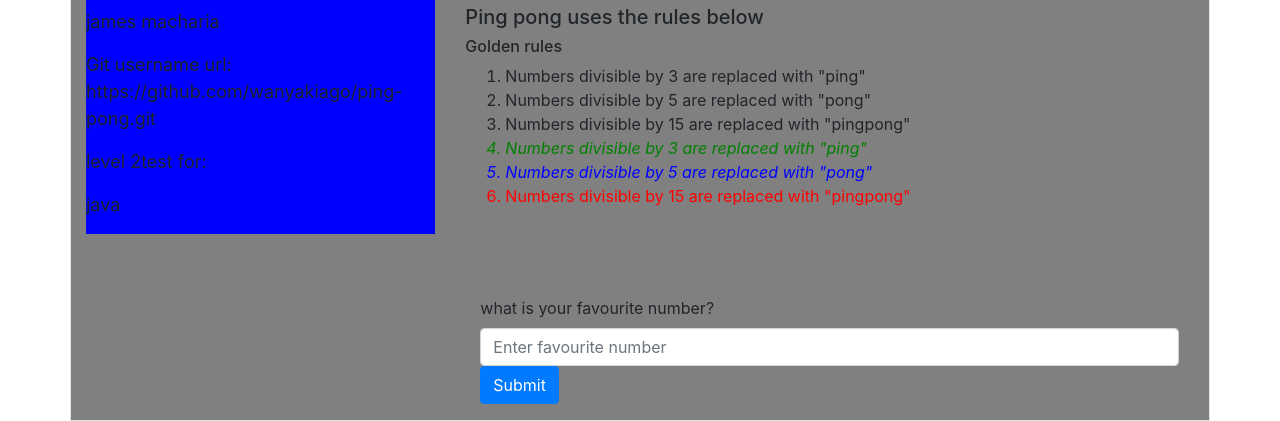
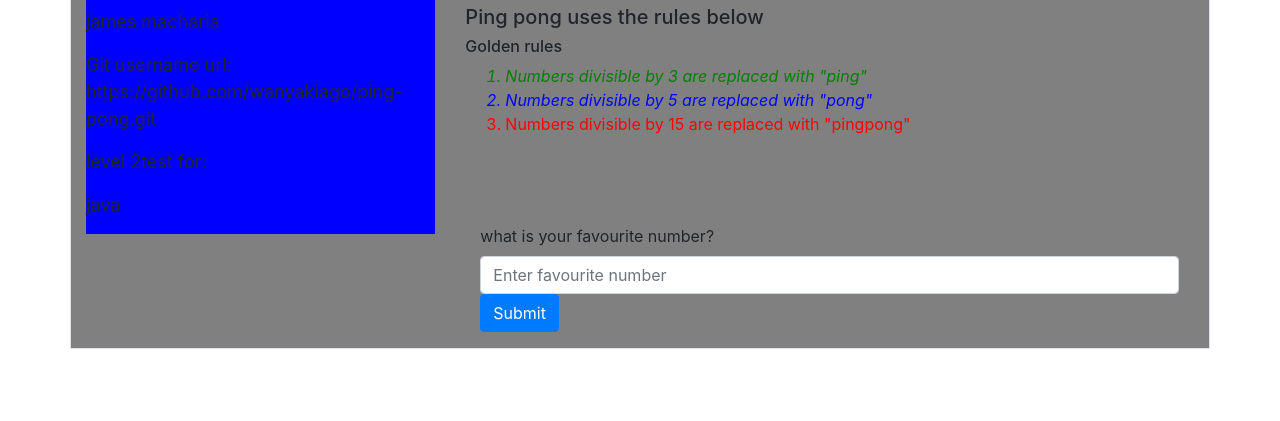
Before and after one commit to wanyakiago/ping-pong, a plain HTML site: page index.html in a window 1280 px wide. Shown: the part 471-892 px from the top of the page. After the commit the page ends 820 px from the top, so only its background shows below. Drawn offline with nearby package versions, Linux system fonts and the light colour scheme.

Commit message:
index commit

```diff
--- a/index.html
+++ b/index.html
@@ -35,9 +35,6 @@
                     <h5>Ping pong uses the rules below</h5>
                     <h6>Golden rules</h6>
                     <ol>
-                        <li>Numbers divisible by 3 are replaced with "ping"</li>
-                        <li>Numbers divisible by 5 are replaced with "pong"</li>
-                        <li>Numbers divisible by 15 are replaced with "pingpong"</li>
                         <li id="li">Numbers divisible by 3 are replaced with "ping"</li>
                         <li id="tap">Numbers divisible by 5 are replaced with "pong"</li>
                         <li id="jungle">Numbers divisible by 15 are replaced with "pingpong"</li>
```
